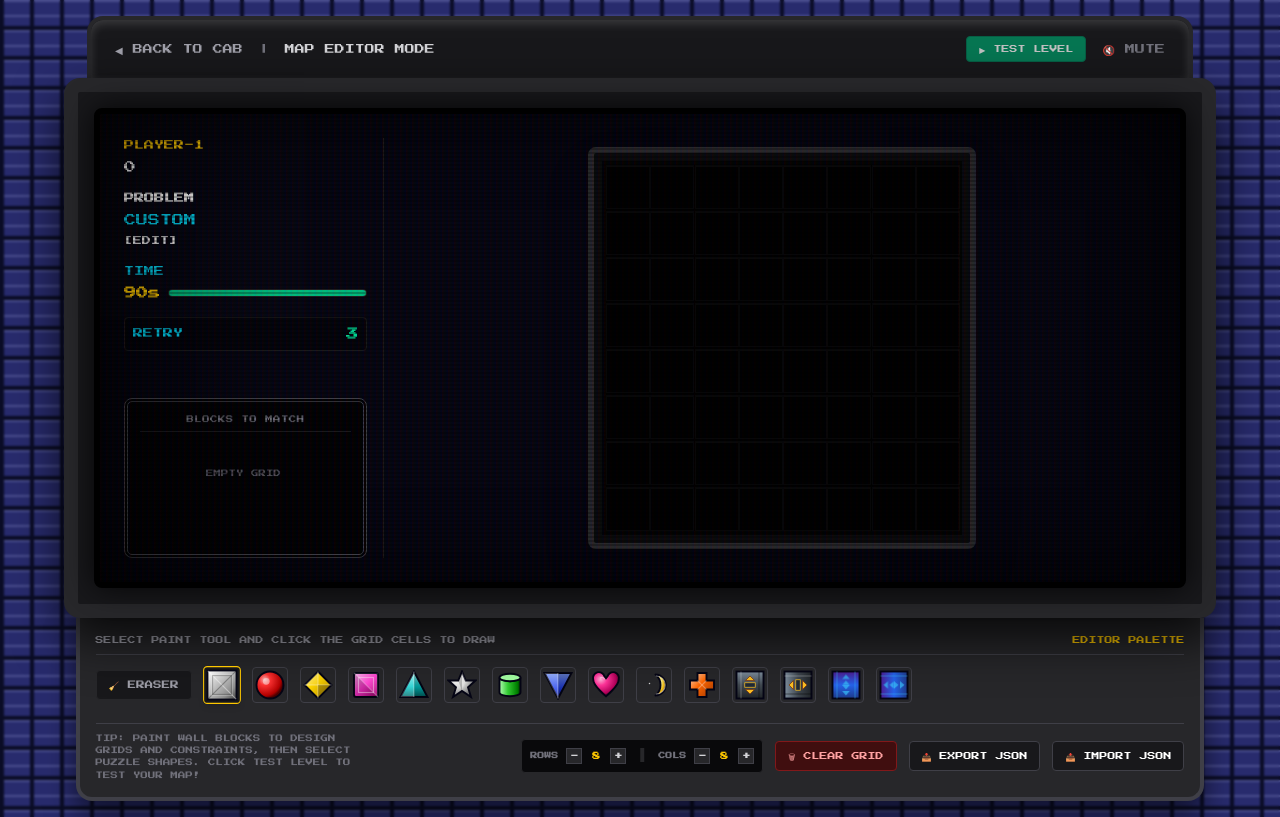
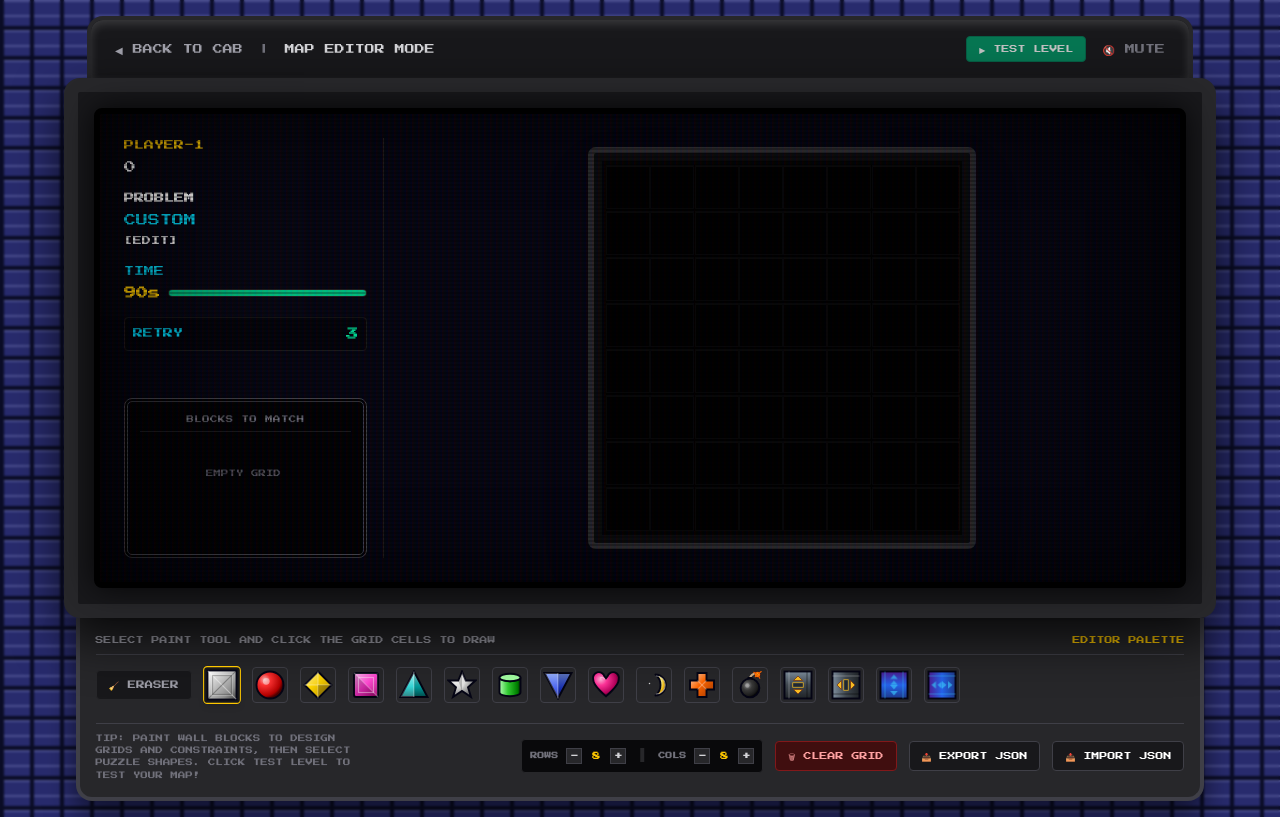
Before and after one commit to bloodstrawberry/puzznic, a Next.js app: page /editor in a window 1280 px wide. Built offline with nearby package versions, Linux system fonts and the light colour scheme.

Commit message:
폭탄 블럭 추가

```diff
--- a/app/game/game-engine.tsx
+++ b/app/game/game-engine.tsx
@@ -11,6 +11,7 @@ import {
   BLOCK_WALL_H,
   BLOCK_AUTO_WALL_V,
   BLOCK_AUTO_WALL_H,
+  BLOCK_BOMB,
 } from "../object/constants";
 
 export type CellType = BlockId;
@@ -112,6 +113,17 @@ const playEngineSound = (type: "coin" | "select" | "start" | "error" | "match" |
   }
 };
 
+const isNonWallBlock = (id: BlockId): boolean => {
+  return (
+    id !== BLOCK_EMPTY &&
+    id !== BLOCK_WALL &&
+    id !== BLOCK_WALL_V &&
+    id !== BLOCK_WALL_H &&
+    id !== BLOCK_AUTO_WALL_V &&
+    id !== BLOCK_AUTO_WALL_H
+  );
+};
+
 export const useGameEngine = (initialLevelIndex = 0, isEditorMode = false) => {
   const [levelIndex, setLevelIndex] = useState<number>(initialLevelIndex);
   const autoWallDirections = useRef<Record<string, number>>({});
@@ -142,6 +154,8 @@ export const useGameEngine = (initialLevelIndex = 0, isEditorMode = false) => {
   const [hasMovedFirstBlock, setHasMovedFirstBlock] = useState<boolean>(false);
   const [flashingBlocks, setFlashingBlocks] = useState<Record<string, boolean>>({});
 
+  const editorSavedGrid = useRef<CellType[][] | null>(null);
+
 
   const [blockCounts, setBlockCounts] = useState<Record<string, number>>(() => {
     const initialGrid = isEditorMode
@@ -150,14 +164,7 @@ export const useGameEngine = (initialLevelIndex = 0, isEditorMode = false) => {
     const counts: Record<string, number> = {};
     initialGrid.forEach((row) => {
       row.forEach((cell) => {
-        if (
-          cell !== BLOCK_EMPTY &&
-          cell !== BLOCK_WALL &&
-          cell !== BLOCK_WALL_V &&
-          cell !== BLOCK_WALL_H &&
-          cell !== BLOCK_AUTO_WALL_V &&
-          cell !== BLOCK_AUTO_WALL_H
-        ) {
+        if (isNonWallBlock(cell)) {
           counts[cell] = (counts[cell] || 0) + 1;
         }
       });
@@ -170,14 +177,7 @@ export const useGameEngine = (initialLevelIndex = 0, isEditorMode = false) => {
     const counts: Record<string, number> = {};
     board.forEach((row) => {
       row.forEach((cell) => {
-        if (
-          cell !== BLOCK_EMPTY &&
-          cell !== BLOCK_WALL &&
-          cell !== BLOCK_WALL_V &&
-          cell !== BLOCK_WALL_H &&
-          cell !== BLOCK_AUTO_WALL_V &&
-          cell !== BLOCK_AUTO_WALL_H
-        ) {
+        if (isNonWallBlock(cell)) {
           counts[cell] = (counts[cell] || 0) + 1;
         }
       });
@@ -185,6 +185,21 @@ export const useGameEngine = (initialLevelIndex = 0, isEditorMode = false) => {
     setBlockCounts(counts);
     return counts;
   }, []);
+
+  // Keep editor original grid in sync when in editor mode
+  useEffect(() => {
+    if (isEditorMode) {
+      editorSavedGrid.current = grid.map((row) => [...row]);
+    }
+  }, [grid, isEditorMode]);
+
+  // Restore editor original grid when entering editor mode
+  useEffect(() => {
+    if (isEditorMode && editorSavedGrid.current) {
+      setGrid(editorSavedGrid.current.map((row) => [...row]));
+      updateBlockCounts(editorSavedGrid.current);
+    }
+  }, [isEditorMode, updateBlockCounts]);
 
   // Initialize and Reset levels
   const loadLevel = useCallback(
@@ -219,17 +234,25 @@ export const useGameEngine = (initialLevelIndex = 0, isEditorMode = false) => {
     autoWallDirections.current = {};
     setHasMovedFirstBlock(false);
     if (isEditorMode) {
-
       // Clear grid for editor
-      setGrid(Array.from({ length: 8 }, () => Array(8).fill(BLOCK_EMPTY)));
+      const emptyGrid = Array.from({ length: 8 }, () => Array(8).fill(BLOCK_EMPTY));
+      setGrid(emptyGrid);
+      editorSavedGrid.current = emptyGrid;
       setIsLevelCleared(false);
       setIsGameOver(false);
       setIsProcessing(false);
       setBlockCounts({});
+    } else if (editorSavedGrid.current) {
+      // We are in playtest mode (isEditorMode is false, but editorSavedGrid exists)
+      setGrid(editorSavedGrid.current.map((row) => [...row]));
+      setIsLevelCleared(false);
+      setIsGameOver(false);
+      setIsProcessing(false);
+      updateBlockCounts(editorSavedGrid.current);
     } else {
       loadLevel(levelIndex);
     }
-  }, [isEditorMode, levelIndex, loadLevel, setBlockCounts, setGrabbed]);
+  }, [isEditorMode, levelIndex, loadLevel, setBlockCounts, setGrabbed, updateBlockCounts]);
 
   // Main countdown timer (Game mode only)
   useEffect(() => {
@@ -269,14 +292,7 @@ export const useGameEngine = (initialLevelIndex = 0, isEditorMode = false) => {
         for (let y = currentGrid.length - 2; y >= 0; y--) {
           for (let x = 0; x < currentGrid[y].length; x++) {
             const cell = nextGravityGrid[y][x];
-            if (
-              cell !== BLOCK_EMPTY &&
-              cell !== BLOCK_WALL &&
-              cell !== BLOCK_WALL_V &&
-              cell !== BLOCK_WALL_H &&
-              cell !== BLOCK_AUTO_WALL_V &&
-              cell !== BLOCK_AUTO_WALL_H
-            ) {
+            if (isNonWallBlock(cell)) {
               if (nextGravityGrid[y + 1][x] === BLOCK_EMPTY) {
                 nextGravityGrid[y + 1][x] = cell;
                 nextGravityGrid[y][x] = BLOCK_EMPTY;
@@ -306,23 +322,19 @@ export const useGameEngine = (initialLevelIndex = 0, isEditorMode = false) => {
         for (let y = 0; y < currentGrid.length; y++) {
           for (let x = 0; x < currentGrid[y].length; x++) {
             const cell = currentGrid[y][x];
-            if (
-              cell !== BLOCK_EMPTY &&
-              cell !== BLOCK_WALL &&
-              cell !== BLOCK_WALL_V &&
-              cell !== BLOCK_WALL_H &&
-              cell !== BLOCK_AUTO_WALL_V &&
-              cell !== BLOCK_AUTO_WALL_H
-            ) {
+            if (isNonWallBlock(cell)) {
               // Check neighbors
               for (let i = 0; i < 4; i++) {
                 const ny = y + dy[i];
                 const nx = x + dx[i];
                 if (ny >= 0 && ny < currentGrid.length && nx >= 0 && nx < currentGrid[0].length) {
-                  if (currentGrid[ny][nx] === cell) {
-                    toClear[y][x] = true;
-                    toClear[ny][nx] = true;
-                    matchChanged = true;
+                  const neighbor = currentGrid[ny][nx];
+                  if (isNonWallBlock(neighbor)) {
+                    if (cell === neighbor || cell === BLOCK_BOMB || neighbor === BLOCK_BOMB) {
+                      toClear[y][x] = true;
+                      toClear[ny][nx] = true;
+                      matchChanged = true;
+                    }
                   }
                 }
               }
--- a/app/game/game-view.tsx
+++ b/app/game/game-view.tsx
@@ -11,6 +11,7 @@ import BlockRenderer, {
   BLOCK_AUTO_WALL_V,
   BLOCK_AUTO_WALL_H,
   PUZZLE_BLOCK_TYPES,
+  BLOCK_BOMB,
 } from "../object";
 
 // Retro sound synthesizer proxy
@@ -587,6 +588,19 @@ export default function GameView({ isEditor = false }: GameViewProps) {
                   </button>
                 ))}
 
+                {/* Bomb block */}
+                <button
+                  onClick={() => setSelectedPaint(BLOCK_BOMB)}
+                  className={`w-9 h-9 p-0.5 rounded border cursor-pointer transition-all ${
+                    selectedPaint === BLOCK_BOMB
+                      ? "border-yellow-400 bg-zinc-900 scale-105 shadow-md"
+                      : "border-zinc-700 hover:border-zinc-500"
+                  }`}
+                  title="Bomb Block"
+                >
+                  <BlockRenderer id={BLOCK_BOMB} />
+                </button>
+
                 {/* Moving slider walls */}
                 <button
                   onClick={() => setSelectedPaint(BLOCK_WALL_V)}
--- a/app/home/home-view.tsx
+++ b/app/home/home-view.tsx
@@ -303,12 +303,12 @@ export default function HomeView() {
       </div>
 
       {/* Main Arcade Cabinet Body */}
-      <div className="relative z-10 w-full max-w-2xl flex flex-col items-center">
+      <div className="relative z-10 w-full max-w-3xl flex flex-col items-center">
         {/* Cabinet Marquee / Header */}
         <div className="w-[94%] bg-zinc-900 border-4 border-b-0 border-zinc-800 rounded-t-2xl px-6 py-4 flex items-center justify-between shadow-[inset_0_4px_10px_rgba(255,255,255,0.15)] relative overflow-hidden select-none">
           {/* Backlight effect */}
           <div className="absolute inset-0 bg-gradient-to-r from-orange-500/10 via-yellow-500/20 to-cyan-500/10 animate-pulse pointer-events-none" />
-          <div className="text-[10px] text-zinc-400 tracking-wider">TAITO 1989 CLASSIC</div>
+          <div className="text-[10px] text-zinc-400 tracking-wider">BLOODSTRAWBERRY</div>
           <div className="text-yellow-400 text-xs animate-pulse font-bold tracking-widest">★ INSERT COIN OR PRESS START ★</div>
 
           {/* Mute Button */}
@@ -413,7 +413,7 @@ export default function HomeView() {
 
             {/* Bottom Credits & Info Bar */}
             <div className="flex justify-between w-full text-zinc-400 text-[9px] border-t border-zinc-900 pt-2 select-none uppercase">
-              <div>© TAITO 1989 / 2026</div>
+              <div>© BLOODSTRAWBERRY / 2026</div>
               <div className="flex gap-2">
                 <span className="text-red-500">CREDIT</span>
                 <span className={credits > 0 ? "text-yellow-400 animate-pulse font-bold" : "text-zinc-500"}>
--- /dev/null
+++ b/app/object/bomb.tsx
@@ -0,0 +1,67 @@
+import React from "react";
+
+export default function Bomb() {
+  return (
+    <svg className="w-full h-full" viewBox="0 0 40 40">
+      <defs>
+        <radialGradient id="bombGrad" cx="35%" cy="35%" r="65%">
+          <stop offset="0%" stopColor="#888888" />
+          <stop offset="40%" stopColor="#3a3a3a" />
+          <stop offset="85%" stopColor="#1c1c1c" />
+          <stop offset="100%" stopColor="#080808" />
+        </radialGradient>
+        <radialGradient id="sparkGrad" cx="50%" cy="50%" r="50%">
+          <stop offset="0%" stopColor="#ffffff" />
+          <stop offset="40%" stopColor="#ffcc00" />
+          <stop offset="80%" stopColor="#ff3300" />
+          <stop offset="100%" stopColor="transparent" />
+        </radialGradient>
+      </defs>
+      {/* Fuse */}
+      <path
+        d="M 20 10 Q 24 3 30 6"
+        fill="none"
+        stroke="#d2b48c"
+        strokeWidth="2.5"
+        strokeLinecap="round"
+      />
+      {/* Spark */}
+      <circle cx="30" cy="6" r="4.5" fill="url(#sparkGrad)" />
+      <path
+        d="M 30 6 L 35 2 M 30 6 L 33 11 M 30 6 L 25 3 M 30 6 L 27 9"
+        stroke="#ff6600"
+        strokeWidth="1.5"
+        strokeLinecap="round"
+      />
+      {/* Bomb Cap */}
+      <rect
+        x="17"
+        y="10"
+        width="6"
+        height="3.5"
+        rx="1"
+        fill="#555555"
+        stroke="#050515"
+        strokeWidth="1.5"
+      />
+      {/* Bomb Body */}
+      <circle
+        cx="20"
+        cy="24"
+        r="12.5"
+        fill="url(#bombGrad)"
+        stroke="#050515"
+        strokeWidth="2.5"
+      />
+      {/* Highlight reflection */}
+      <circle
+        cx="16.5"
+        cy="20.5"
+        r="3"
+        fill="#ffffff"
+        fillOpacity="0.3"
+        filter="blur(0.5px)"
+      />
+    </svg>
+  );
+}
--- a/app/object/constants.ts
+++ b/app/object/constants.ts
@@ -14,6 +14,7 @@ export const BLOCK_WALL_V = 20;
 export const BLOCK_WALL_H = 21;
 export const BLOCK_AUTO_WALL_V = 22;
 export const BLOCK_AUTO_WALL_H = 23;
+export const BLOCK_BOMB = 30;
 
 export type BlockId = number;
 
--- a/app/object/index.tsx
+++ b/app/object/index.tsx
@@ -15,6 +15,7 @@ import {
   BLOCK_WALL_H,
   BLOCK_AUTO_WALL_V,
   BLOCK_AUTO_WALL_H,
+  BLOCK_BOMB,
 } from "./constants";
 import Wall from "./wall";
 import Sphere from "./sphere";
@@ -31,6 +32,7 @@ import WallV from "./wall-v";
 import WallH from "./wall-h";
 import WallAutoV from "./wall-auto-v";
 import WallAutoH from "./wall-auto-h";
+import Bomb from "./bomb";
 
 export { default as Wall } from "./wall";
 export { default as Sphere } from "./sphere";
@@ -47,6 +49,7 @@ export { default as WallV } from "./wall-v";
 export { default as WallH } from "./wall-h";
 export { default as WallAutoV } from "./wall-auto-v";
 export { default as WallAutoH } from "./wall-auto-h";
+export { default as Bomb } from "./bomb";
 export * from "./constants";
 
 interface BlockRendererProps {
@@ -85,6 +88,8 @@ export default function BlockRenderer({ id }: BlockRendererProps) {
       return <WallAutoV />;
     case BLOCK_AUTO_WALL_H:
       return <WallAutoH />;
+    case BLOCK_BOMB:
+      return <Bomb />;
     default:
       return null;
   }
```
